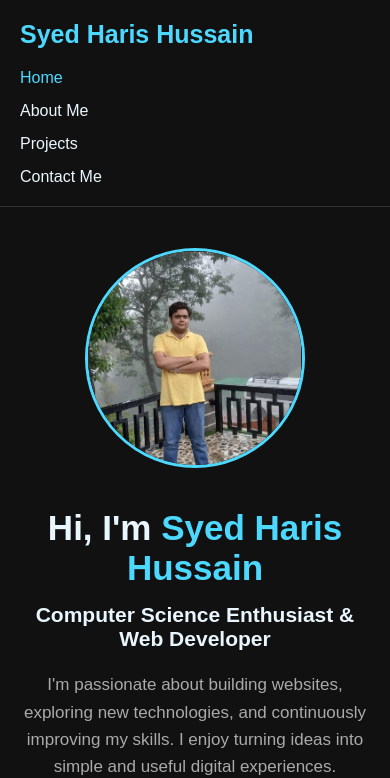
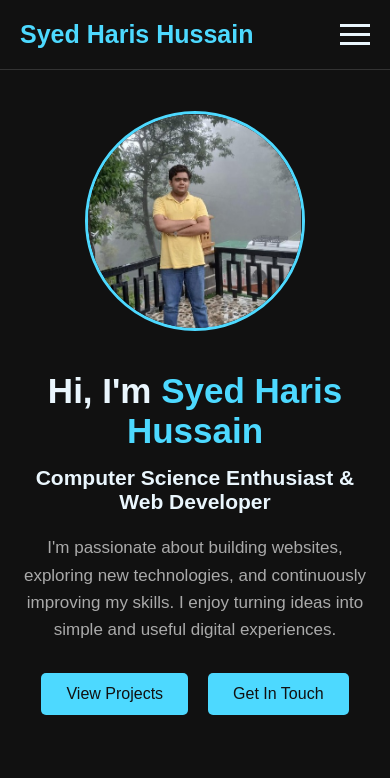
Before and after one commit to syedharishussain1717/my-portfolio-website, a React (Vite) app: page / in a window 390 px wide. Shown: the top 778 px of the page. Built offline with nearby package versions, Linux system fonts and the light colour scheme.

Commit message:
Updated navbar responsiveness

```diff
--- a/src/components/Navbar.jsx
+++ b/src/components/Navbar.jsx
@@ -1,6 +1,21 @@
+import { useState } from "react";
 import { NavLink } from "react-router-dom";
 
 function Navbar() {
+
+
+  // "isOpen" remembers whether the menu is open (true) or closed (false).
+  const [isOpen, setIsOpen] = useState(false);
+
+  // This runs when the button is clicked (replaces menuBtn.addEventListener)
+  function toggleMenu() {
+    setIsOpen(!isOpen); // flip true <-> false
+  }
+
+  // This runs when a nav link is clicked (replaces the links.forEach loop)
+  function closeMenu() {
+    setIsOpen(false);
+  }
 
   return (
     <nav className="navbar">
@@ -9,21 +24,33 @@ function Navbar() {
         Syed Haris Hussain
       </div>
 
-            <div className="nav-links">
+      {/* we just check isOpen and add it directly in the className.*/}
+      <button
+        className={isOpen ? "menu-btn active" : "menu-btn"}
+        aria-label="Toggle navigation menu"
+        aria-expanded={isOpen}
+        onClick={toggleMenu}
+      >
+        <span className="bar"></span>
+        <span className="bar"></span>
+        <span className="bar"></span>
+      </button>
 
-                <NavLink to="/">Home</NavLink>
+      {/* Same idea here — "open" class is added based on isOpen */}
+      <div className={isOpen ? "nav-links open" : "nav-links"}>
 
-                <NavLink to="/about">About Me</NavLink>
+        <NavLink to="/" onClick={closeMenu}>Home</NavLink>
 
-                <NavLink to="/projects">Projects</NavLink>
+        <NavLink to="/about" onClick={closeMenu}>About Me</NavLink>
 
-                <NavLink to="/contacts">Contact Me</NavLink>
+        <NavLink to="/projects" onClick={closeMenu}>Projects</NavLink>
+
+        <NavLink to="/contacts" onClick={closeMenu}>Contact Me</NavLink>
 
       </div>
 
     </nav>
   );
-
 }
 
 export default Navbar;
--- a/src/index.css
+++ b/src/index.css
@@ -27,6 +27,7 @@ body {
   justify-content: space-between;
   align-items: center;
   border-bottom: 1px solid #333;
+  position: relative;
 }
 
 /* Logo */
@@ -35,6 +36,41 @@ body {
   color: #4dd9ff;
   font-size: 25px;
   font-weight: bold;
+}
+
+/* Menu Toggle Button (hidden on desktop) */
+
+.menu-btn {
+  display: none;
+  background: none;
+  border: none;
+  cursor: pointer;
+  flex-direction: column;
+  gap: 6px;
+  width: 30px;
+}
+
+/* Each line of the hamburger icon */
+
+.bar {
+  width: 30px;
+  height: 3px;
+  background-color: #eaf6fd;
+  transition: 0.3s ease;
+}
+
+/* When menu is open, turn the hamburger into an X */
+
+.menu-btn.active .bar:nth-child(1) {
+  transform: rotate(45deg) translate(6px, 6px);
+}
+
+.menu-btn.active .bar:nth-child(2) {
+  opacity: 0;
+}
+
+.menu-btn.active .bar:nth-child(3) {
+  transform: rotate(-45deg) translate(6px, -6px);
 }
 
 /* Navigation Tabs */
@@ -59,23 +95,38 @@ body {
 }
 
 
-
-
 /* Responsive Design */
 
 @media (max-width: 700px) {
 
   .navbar {
     padding: 20px;
-    flex-direction: column;
-    align-items: flex-start;
-    gap: 20px;
+    flex-wrap: wrap;
+  }
+
+  /* Show the toggle button only on mobile */
+  .menu-btn {
+    display: flex;
   }
 
   .nav-links {
     width: 100%;
     flex-direction: column;
     gap: 15px;
+
+    /* Collapsed state: hidden with smooth transition */
+    max-height: 0;
+    overflow: hidden;
+    opacity: 0;
+    margin-top: 0;
+    transition: max-height 0.35s ease, opacity 0.3s ease, margin-top 0.3s ease;
+  }
+
+  /* Expanded state: added by JS when menu is open */
+  .nav-links.open {
+    max-height: 300px;
+    opacity: 1;
+    margin-top: 20px;
   }
 }
 
@@ -507,6 +558,7 @@ body {
   color: #4dd9ff;
   border: 1px solid #4dd9ff;
 }
+
 /*--------------------------------------- footer .css */
 .footer {
   width: 100%;
```
Lines whose indentation alone changed are shown as unchanged.
